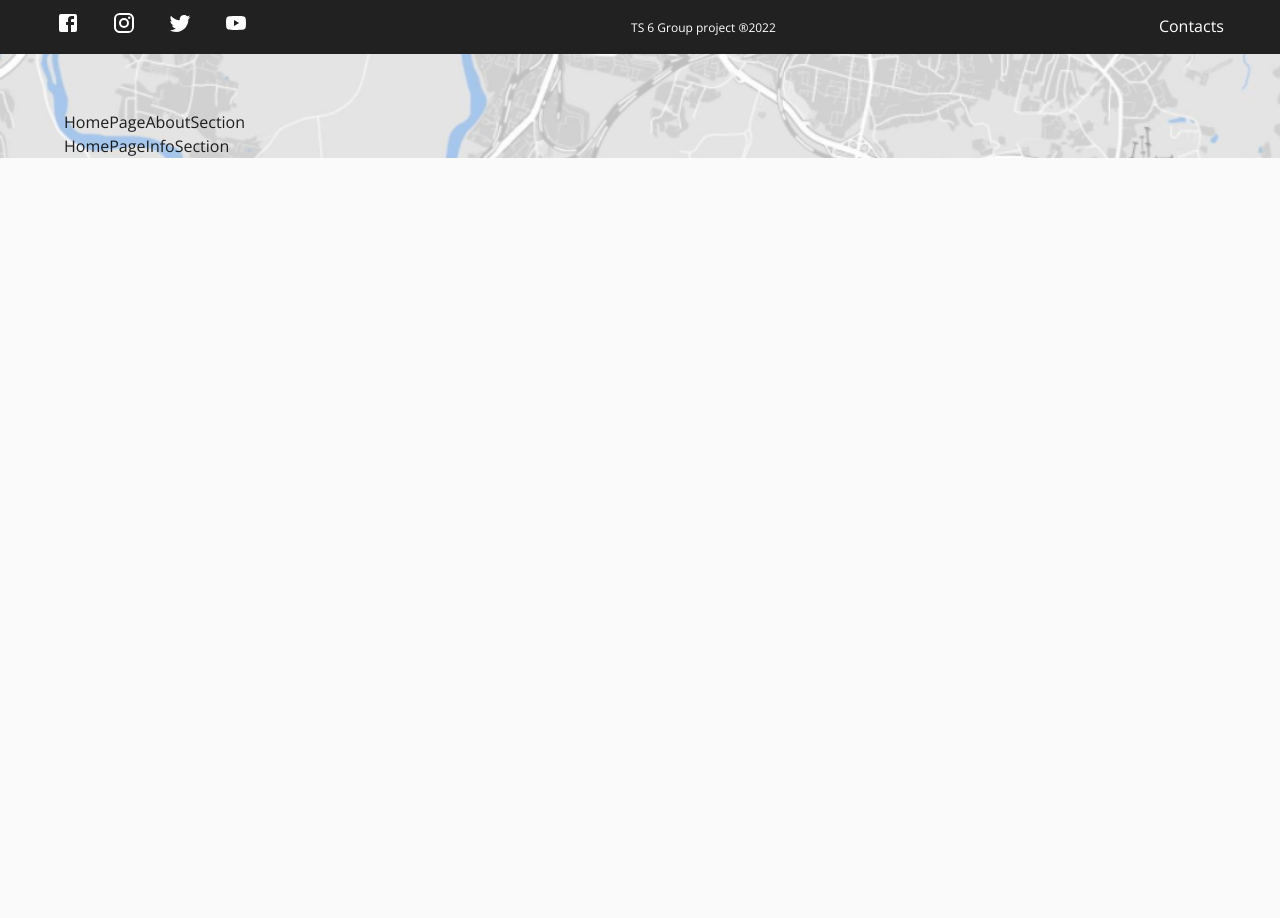
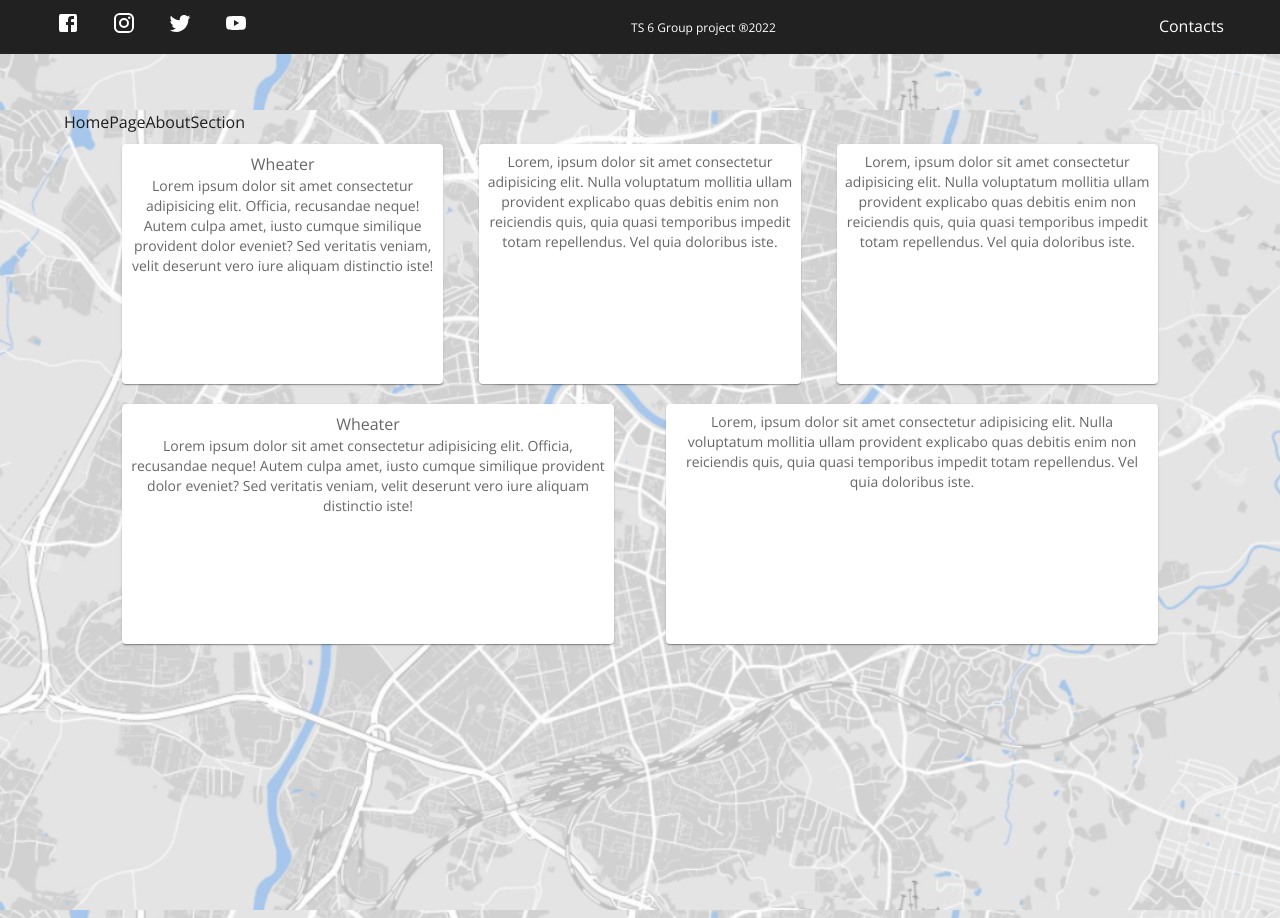
Before and after one commit to ZilvinasVidmantas/type-6-group-project, a React (Create React App) app: page / in a window 1280 px wide. Shown: the part 746-1664 px from the top of the page. Before the commit the page ends 904 px from the top, so only its background shows below. Built offline with nearby package versions, Linux system fonts and the light colour scheme; a web font is replaced by a local one.

Commit message:
feat: created info-section layout

```diff
--- /dev/null
+++ b/src/pages/home-page/components/info-section-info-sheet.tsx
@@ -0,0 +1,15 @@
+import React from 'react';
+import { styled } from '@mui/material/styles';
+import Paper from '@mui/material/Paper';
+
+const InfoSheets: React.FC = styled(Paper)(({ theme }) => ({
+  backgroundColor: theme.palette.mode === 'dark' ? '#1A2027' : '#fff',
+  ...theme.typography.body2,
+  padding: theme.spacing(1),
+  textAlign: 'center',
+  color: theme.palette.text.secondary,
+  height: '30vh',
+  margin: '10px',
+}));
+
+export default InfoSheets;
--- a/src/pages/home-page/info-section/index.tsx
+++ b/src/pages/home-page/info-section/index.tsx
@@ -1,7 +1,54 @@
 import React from 'react';
+import { Box, Typography, Container } from '@mui/material';
+import Grid from '@mui/material/Grid';
+import CustomContainer from '../../../components/container/custom-container';
+import InfoSheets from '../components/info-section-info-sheet';
 
 const HomePageInfoSection: React.FC = () => (
-  <div>HomePageInfoSection</div>
+  <Container sx={{ height: '800px' }}>
+    <CustomContainer>
+      <Box sx={{
+        flexGrow: 1,
+      }}
+      >
+        <Grid container spacing={2}>
+          <Grid item md={4}>
+            <InfoSheets>
+              <Typography>
+                Wheater
+              </Typography>
+              Lorem ipsum dolor sit amet consectetur adipisicing elit. Officia, recusandae neque! Autem culpa amet, iusto cumque similique provident dolor eveniet? Sed veritatis veniam, velit deserunt vero iure aliquam distinctio iste!
+            </InfoSheets>
+          </Grid>
+          <Grid item md={4}>
+            <InfoSheets>
+              Lorem, ipsum dolor sit amet consectetur adipisicing elit. Nulla voluptatum mollitia ullam provident explicabo quas debitis enim non reiciendis quis, quia quasi temporibus impedit totam repellendus. Vel quia doloribus iste.
+            </InfoSheets>
+          </Grid>
+          <Grid item md={4}>
+            <InfoSheets>
+              Lorem, ipsum dolor sit amet consectetur adipisicing elit. Nulla voluptatum mollitia ullam provident explicabo quas debitis enim non reiciendis quis, quia quasi temporibus impedit totam repellendus. Vel quia doloribus iste.
+            </InfoSheets>
+          </Grid>
+        </Grid>
+        <Grid container spacing={4}>
+          <Grid item md={6}>
+            <InfoSheets>
+              <Typography>
+                Wheater
+              </Typography>
+              Lorem ipsum dolor sit amet consectetur adipisicing elit. Officia, recusandae neque! Autem culpa amet, iusto cumque similique provident dolor eveniet? Sed veritatis veniam, velit deserunt vero iure aliquam distinctio iste!
+            </InfoSheets>
+          </Grid>
+          <Grid item md={6}>
+            <InfoSheets>
+              Lorem, ipsum dolor sit amet consectetur adipisicing elit. Nulla voluptatum mollitia ullam provident explicabo quas debitis enim non reiciendis quis, quia quasi temporibus impedit totam repellendus. Vel quia doloribus iste.
+            </InfoSheets>
+          </Grid>
+        </Grid>
+      </Box>
+    </CustomContainer>
+  </Container>
 );
 
 export default HomePageInfoSection;
```
